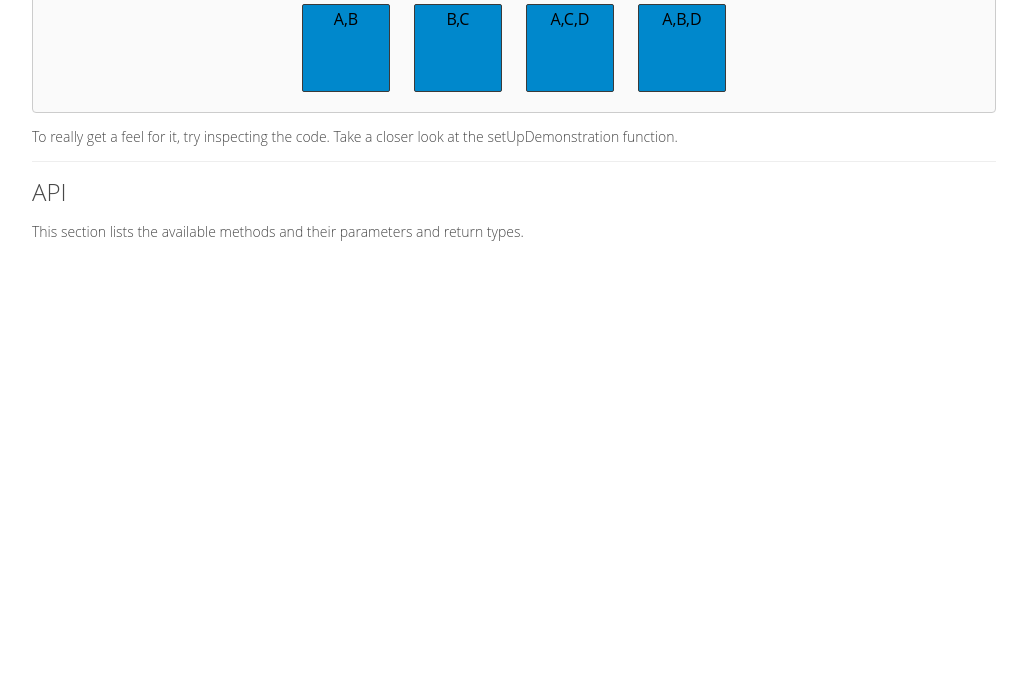
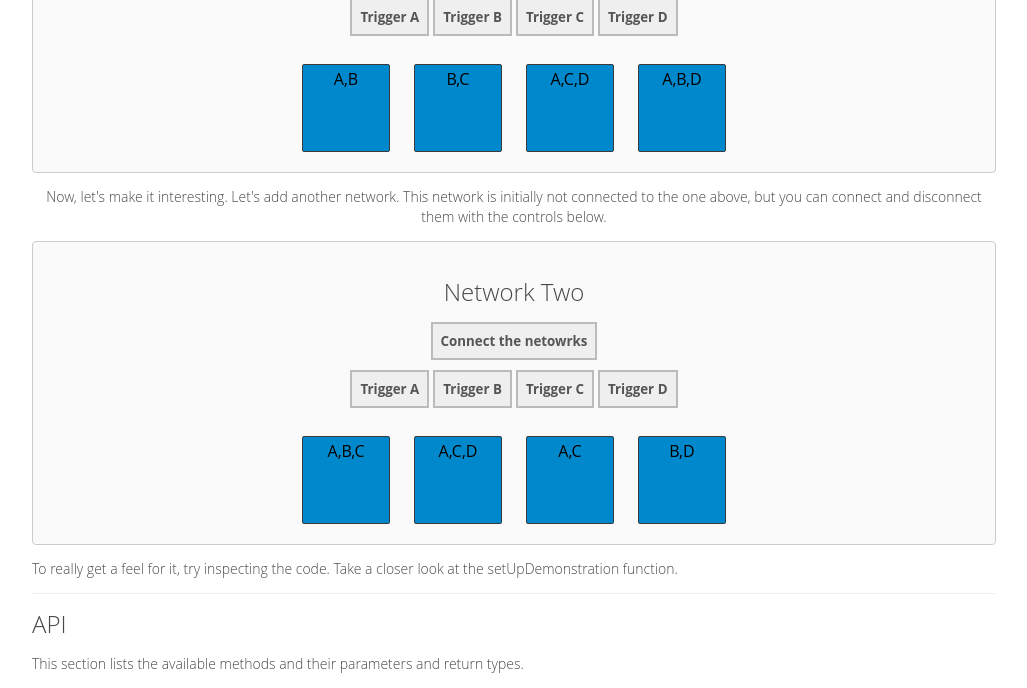
Before and after one commit to alepek/eventNode, a plain HTML site: page tests.htm in a window 1280 px wide. Shown: the part 587-1275 px from the top of the page, without its empty margins (126-1153 px from the left). Before the commit the page ends 843 px from the top, so only its background shows below. Drawn offline with Linux system fonts and the light colour scheme.

Commit message:
Better demo, minor fixes.

```diff
--- a/test.js
+++ b/test.js
@@ -1,4 +1,5 @@
 
+"use strict;"
 /// TESTS
 jQuery(document).ready(function ()
 {
@@ -217,106 +218,141 @@ jQuery(document).ready(function ()
 
 function setUpDemonstration()
 {
-	var A = jQuery("#demonodeA");
-	var B = jQuery("#demonodeB");
-	var C = jQuery("#demonodeC");
-	var D = jQuery("#demonodeD");
+	var A1 = jQuery("#demonodeA1");
+	var B1 = jQuery("#demonodeB1");
+	var C1 = jQuery("#demonodeC1");
+	var D1 = jQuery("#demonodeD1");
 
-	var nodeA = new eventNode();
-	var nodeB = new eventNode();
-	var nodeC = new eventNode();
-	var nodeD = new eventNode();
+	var A2 = jQuery("#demonodeA2");
+	var B2 = jQuery("#demonodeB2");
+	var C2 = jQuery("#demonodeC2");
+	var D2 = jQuery("#demonodeD2");
 
 	var colorChanger = function(element, color)
 	{
-		var e = element, c=color, running, p;
+		var e = element, c=color, originalColor = jQuery(e).css("background-color"), t;
 		return function()
 		{
-			if(running)
-				return;
-			running = true;
-			p = jQuery(e).css("background-color");
+			if(t)
+				clearTimeout(t);
 			jQuery(e).css("background-color", c);
 
 			t = setTimeout(function()
 			{
-				jQuery(e).css("background-color", p);
-
-				// we know we're using transitions, and they are sneaky.
-				// so let's trigger another timer here, with 200 ms delay, which our transitions are.
-				setTimeout(function(){nodeA.triggerEvent("enableButtons"); running=false; }, 200);
-			},1500)
+				if(jQuery(e).css("background-color") === c)
+					jQuery(e).css("background-color", originalColor);
+				// if it's not, someone else changes it and we'll let them change it back.
+			},2500)
 		}
 	};
 
-	nodeA.connectNode(nodeB);
-	nodeB.connectNode(nodeC);
-	nodeC.connectNode(nodeD);
+	var nodeA1 = new eventNode();
+	var nodeB1 = new eventNode();
+	var nodeC1 = new eventNode();
+	var nodeD1 = new eventNode();
 
-	nodeA.addEvent("A");
-	nodeA.addEvent("B");
-	nodeA.addEvent("C");
-	nodeA.addEvent("D");
+	var nodeA2 = new eventNode();
+	var nodeB2 = new eventNode();
+	var nodeC2 = new eventNode();
+	var nodeD2 = new eventNode();
 
-	nodeA.addEventListener("A", colorChanger(A, "red"));
-	nodeA.addEventListener("B", colorChanger(A, "green"));
+	nodeA1.connectNode(nodeB1);
+	nodeB1.connectNode(nodeC1);
+	nodeC1.connectNode(nodeD1);
 
-	nodeB.addEventListener("B", colorChanger(B, "green"));
-	nodeB.addEventListener("C", colorChanger(B, "purple"));
+	nodeA2.connectNode(nodeB2);
+	nodeB2.connectNode(nodeC2);
+	nodeC2.connectNode(nodeD2);
 
-	nodeC.addEventListener("A", colorChanger(C, "red"));
-	nodeC.addEventListener("C", colorChanger(C, "purple"));
-	nodeC.addEventListener("D", colorChanger(C, "aliceblue"));
+	nodeA1.addEvent("A");
+	nodeA1.addEvent("B");
+	nodeA1.addEvent("C");
+	nodeA1.addEvent("D");
 
-	nodeD.addEventListener("A", colorChanger(D, "red"));
-	nodeD.addEventListener("B", colorChanger(D, "green"));
-	nodeD.addEventListener("D", colorChanger(D, "aliceblue"));
+	nodeA2.addEvent("A");
+	nodeA2.addEvent("B");
+	nodeA2.addEvent("C");
+	nodeA2.addEvent("D");
 
-	var buttonsDisabled = false;
-	var buttonDisabler = new eventNode();
-	buttonDisabler.addEvent("disableButtons");
-	buttonDisabler.addEvent("enableButtons");
-	nodeA.connectNode(buttonDisabler);
+	var red = "rgb(166, 45, 45)";
+	var green = "rgb(45, 166, 45)";
+	var blue = "rgb(45, 45, 166)";
+	var gray = "rgb(144, 144, 144)";
+	var purple = "rgb(144, 66, 144)";
 
-	buttonDisabler.addEventListener("disableButtons", function()
-	{
-		buttonsDisabled = true;
+
+	nodeA1.addEventListener("A", colorChanger(A1, red));
+	nodeA1.addEventListener("B", colorChanger(A1, green));
+
+	nodeB1.addEventListener("B", colorChanger(B1, green));
+	nodeB1.addEventListener("C", colorChanger(B1, purple));
+
+	nodeC1.addEventListener("A", colorChanger(C1, red));
+	nodeC1.addEventListener("C", colorChanger(C1, purple));
+	nodeC1.addEventListener("D", colorChanger(C1, gray));
+
+	nodeD1.addEventListener("A", colorChanger(D1, red));
+	nodeD1.addEventListener("B", colorChanger(D1, green));
+	nodeD1.addEventListener("D", colorChanger(D1, gray));
+
+	nodeA2.addEventListener("A", colorChanger(A2, red));
+	nodeA2.addEventListener("B", colorChanger(A2, green));
+	nodeA2.addEventListener("C", colorChanger(A2, purple));
+
+	nodeB2.addEventListener("A", colorChanger(B2, red));
+	nodeB2.addEventListener("C", colorChanger(B2, purple));
+	nodeB2.addEventListener("D", colorChanger(B2, gray));
+
+	nodeC2.addEventListener("A", colorChanger(C2, red));
+	nodeC2.addEventListener("C", colorChanger(C2, purple));
+
+	nodeD2.addEventListener("B", colorChanger(D2, green));
+	nodeD2.addEventListener("D", colorChanger(D2, gray));
+
+	jQuery("#trigger-A1").click(function(){
+		nodeA1.triggerEvent("A");
+		nodeA1.triggerEvent("disableButtons");
 	});
-	buttonDisabler.addEventListener("enableButtons", function()
-	{
-		buttonsDisabled = false;
+	jQuery("#trigger-B1").click(function(){
+		nodeB1.triggerEvent("B");
+		nodeA1.triggerEvent("disableButtons");
 	});
-	buttonDisabler.addEventListener("disableButtons", function()
-	{
-		jQuery(".neat-button").addClass("disabled");
+	jQuery("#trigger-C1").click(function(){
+		nodeC1.triggerEvent("C");
+		nodeA1.triggerEvent("disableButtons");
 	});
-	buttonDisabler.addEventListener("enableButtons", function()
-	{
-		jQuery(".neat-button").removeClass("disabled");
+	jQuery("#trigger-D1").click(function(){
+		nodeD1.triggerEvent("D");
+		nodeA1.triggerEvent("disableButtons");
 	});
 
-	jQuery("#trigger-A").click(function(){
-		if(buttonsDisabled)
-			return;
-		nodeA.triggerEvent("A");
-		nodeA.triggerEvent("disableButtons");
+	jQuery("#trigger-A2").click(function(){
+		nodeA2.triggerEvent("A");
+		nodeA2.triggerEvent("disableButtons");
 	});
-	jQuery("#trigger-B").click(function(){
-		if(buttonsDisabled)
-			return;
-		nodeB.triggerEvent("B");
-		nodeA.triggerEvent("disableButtons");
+	jQuery("#trigger-B2").click(function(){
+		nodeB2.triggerEvent("B");
+		nodeA2.triggerEvent("disableButtons");
 	});
-	jQuery("#trigger-C").click(function(){
-		if(buttonsDisabled)
-			return;
-		nodeC.triggerEvent("C");
-		nodeA.triggerEvent("disableButtons");
+	jQuery("#trigger-C2").click(function(){
+		nodeC2.triggerEvent("C");
+		nodeA2.triggerEvent("disableButtons");
 	});
-	jQuery("#trigger-D").click(function(){
-		if(buttonsDisabled)
-			return;
-		nodeD.triggerEvent("D");
-		nodeA.triggerEvent("disableButtons");
+	jQuery("#trigger-D2").click(function(){
+		nodeD2.triggerEvent("D");
+		nodeA2.triggerEvent("disableButtons");
+	});
+
+	jQuery("#toggleNetworkConnection").click(function()
+	{
+		if(nodeA1.connectNode(nodeA2))
+		{
+			jQuery(this).text("Disconnect the networks");
+		}
+		else
+		{
+			nodeA1.disconnectNode(nodeA2);
+			jQuery(this).text("Connect the networks");
+		}
 	});
 }
--- a/tests.htm
+++ b/tests.htm
@@ -121,29 +121,59 @@
 			<p>Try triggering events using the buttons below. All animations, including the trigger buttons, are triggered by events from the node network.
 			</p>
 
-			<div class="nodeContainer">
+			<div class="nodeContainer networkOne">
+				<p class="text-center sub-header">Network One</p>
 				<div class="buttonContainer">
-					<button class="neat-button" id="trigger-A">Trigger A</button>
-					<button class="neat-button" id="trigger-B">Trigger B</button>
-					<button class="neat-button" id="trigger-C">Trigger C</button>
-					<button class="neat-button" id="trigger-D">Trigger D</button>
+					<button class="neat-button" id="trigger-A1">Trigger A</button>
+					<button class="neat-button" id="trigger-B1">Trigger B</button>
+					<button class="neat-button" id="trigger-C1">Trigger C</button>
+					<button class="neat-button" id="trigger-D1">Trigger D</button>
 				</div>
 				<br/>
-				<div class="circularNode" id="demonodeA">
+				<div class="circularNode" id="demonodeA1">
 					A,B
 				</div>
-				<div class="circularNode" id="demonodeB">
+				<div class="circularNode" id="demonodeB1">
 					B,C
 				</div>
-				<div class="circularNode" id="demonodeC">
+				<div class="circularNode" id="demonodeC1">
 					A,C,D
 				</div>
-				<div class="circularNode" id="demonodeD">
+				<div class="circularNode" id="demonodeD1">
 					A,B,D
 				</div>
 			</div>
 
+			<p class="text-centered">Now, let's make it interesting. Let's add another network. This network is initially not connected to the one above, but you can connect and disconnect them with the controls below.</p>
+
+			<div class="nodeContainer networkTwo">
+				<p class="text-center sub-header">Network Two</p>
+				<div class="buttonContainer">
+					<button class="neat-button" id="toggleNetworkConnection">Connect the netowrks</button>
+				</div>
+				<div class="buttonContainer">
+					<button class="neat-button" id="trigger-A2">Trigger A</button>
+					<button class="neat-button" id="trigger-B2">Trigger B</button>
+					<button class="neat-button" id="trigger-C2">Trigger C</button>
+					<button class="neat-button" id="trigger-D2">Trigger D</button>
+				</div>
+				<br/>
+				<div class="circularNode" id="demonodeA2">
+					A,B,C
+				</div>
+				<div class="circularNode" id="demonodeB2">
+					A,C,D
+				</div>
+				<div class="circularNode" id="demonodeC2">
+					A,C
+				</div>
+				<div class="circularNode" id="demonodeD2">
+					B,D
+				</div>
+			</div>
+
 			<p>To really get a feel for it, try inspecting the code. Take a closer look at the setUpDemonstration function.</p>
+
 			<hr class="neat-delimiter">
 			<h5 class="neat-font sub-header">API</h5>
 			<p>This section lists the available methods and their parameters and return types.</p>
```
Also changed, not shown: min/test.min.js.
